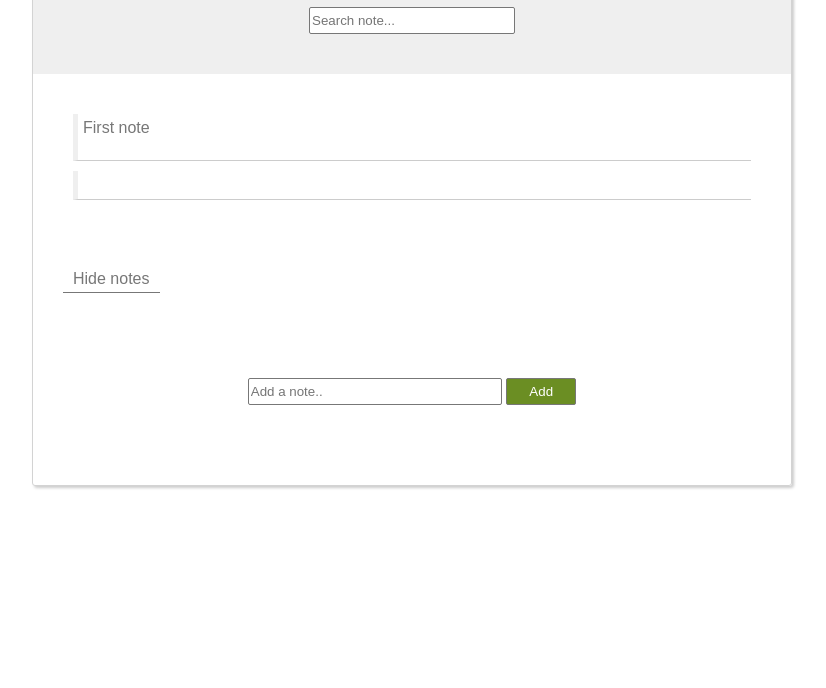
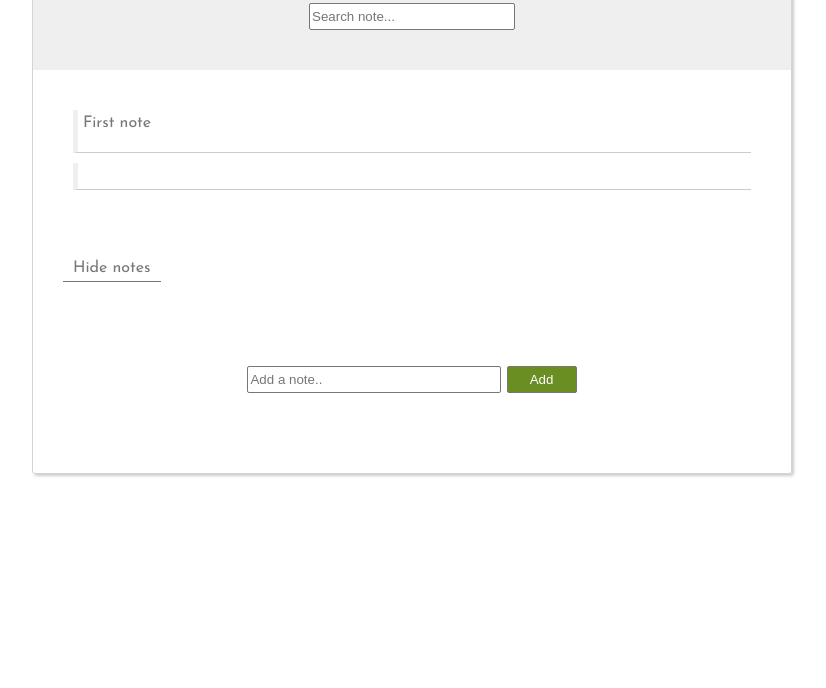
Before and after one commit to obayomi96/note-manager, a plain HTML site: page index.html in a window 1280 px wide. Shown: the part 112-800 px from the top of the page, without its empty margins (228-1054 px from the left). Drawn offline with Linux system fonts and the light colour scheme.

Commit message:
Fontawesome

```diff
--- a/index.html
+++ b/index.html
@@ -5,7 +5,7 @@
     <title>Note Manager</title>
     <link rel="stylesheet" type="text/css" href="style.css">
     <link href="https://stackpath.bootstrapcdn.com/font-awesome/4.7.0/css/font-awesome.min.css" rel="stlesheet" integrity="sha384-wvfxpqpZZVQGK6TAh5PVIGOfQNHSoD2xbE+QkPxCAFINEevoEH3SIOsibVcOQVnN" crossorigin="anonymous">
-    <link href="https:??fonts.googleapis.com/css?family=Josefin+Sans" rel="stylesheet">
+    <link href="https://fonts.googleapis.com/css?family=Josefin+Sans" rel="stylesheet">
 
 </head>
 <body>
```
